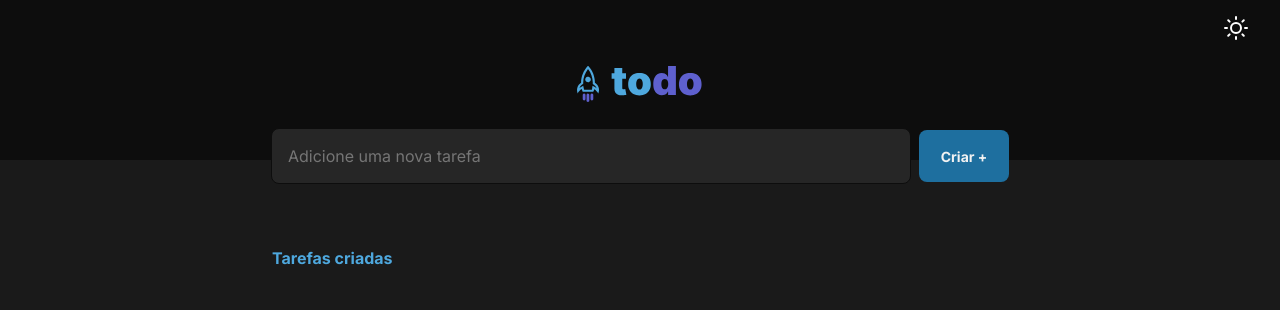
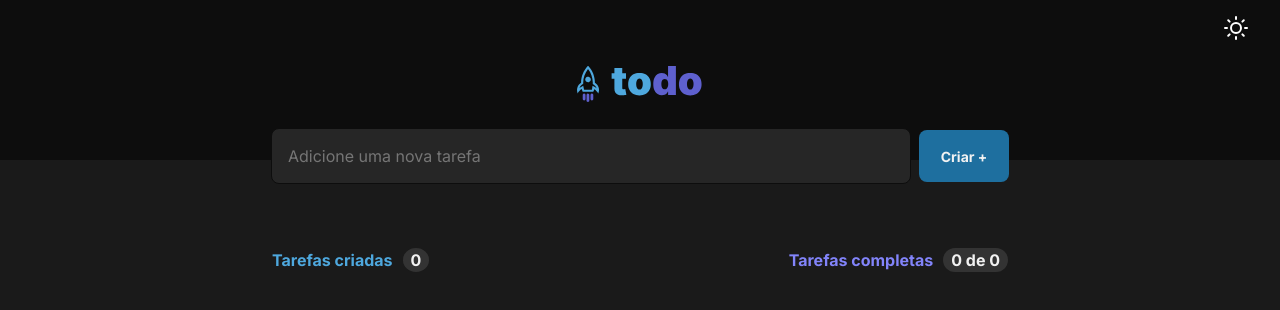
Before and after one commit to arthurbm/todo-app, a React (Vite) app: page / in a window 1280 px wide. Shown: the top 310 px of the page. Built offline with nearby package versions, Linux system fonts and the light colour scheme.

Commit message:
Make first header of tasks section

```diff
--- a/src/components/TasksSection/index.tsx
+++ b/src/components/TasksSection/index.tsx
@@ -1,15 +1,41 @@
 import React from 'react'
 import { TasksType } from '../../@types/tasks'
-import { Container, CustomText } from './styles'
+import {
+  Container,
+  CustomText,
+  NumberText,
+  NumberTextCompleted,
+  TextContainer,
+} from './styles'
 
 interface TasksSectionProps {
   tasks: TasksType[]
 }
 
 export function TasksSection({ tasks }: TasksSectionProps) {
+  function getTotalTasksAmount() {
+    return tasks.length
+  }
+
+  function getCompletedTasksAmout() {
+    return tasks.reduce<number>((acc, currentTask) => {
+      if (currentTask.isComplete) return acc + 1
+      return acc
+    }, 0)
+  }
+
   return (
     <Container>
-      <CustomText color="blue">Tarefas criadas</CustomText>
+      <TextContainer>
+        <div style={{ display: 'flex', alignItems: 'center' }}>
+          <CustomText color="blue">Tarefas criadas</CustomText>
+          <NumberText>{getTotalTasksAmount()}</NumberText>
+        </div>
+        <div style={{ display: 'flex', alignItems: 'center' }}>
+          <CustomText color="purple">Tarefas completas</CustomText>
+          <NumberTextCompleted>{`${getCompletedTasksAmout()} de ${getTotalTasksAmount()}`}</NumberTextCompleted>
+        </div>
+      </TextContainer>
       {tasks.map((task) => (
         <div key={task.id}>
           <h2>{task.title}</h2>
--- a/src/components/TasksSection/styles.ts
+++ b/src/components/TasksSection/styles.ts
@@ -1,4 +1,5 @@
 import styled from 'styled-components'
+import { checkColor } from '../../utils/checkColor'
 
 interface CustomTextProps {
   color: string
@@ -14,9 +15,36 @@ export const Container = styled.div`
   }
 `
 
+export const NumberText = styled.p`
+  font-size: 1rem;
+  font-weight: 700;
+  padding: 2px 8px;
+  border-radius: 50%;
+  margin-left: 0.625rem;
+  background-color: ${({ theme }) => theme.colors.quintenary};
+  color: ${({ theme }) => theme.colors.whiteText};
+`
+
+export const NumberTextCompleted = styled.p`
+  font-size: 1rem;
+  font-weight: 700;
+  padding: 2px 8px;
+  border-radius: 999px;
+  margin-left: 0.625rem;
+  background-color: ${({ theme }) => theme.colors.quintenary};
+  color: ${({ theme }) => theme.colors.whiteText};
+`
+
+export const TextContainer = styled.div`
+  display: flex;
+  flex-direction: row;
+  justify-content: space-between;
+  align-items: center;
+  width: 100%;
+`
+
 export const CustomText = styled.p<CustomTextProps>`
   font-size: 1rem;
   font-weight: 700;
-  color: ${({ color, theme }) =>
-    color === 'blue' ? theme.colors.blue2 : theme.colors.quaternary};
+  color: ${({ color, theme }) => checkColor(color, theme)};
 `
--- a/src/pages/Home/index.tsx
+++ b/src/pages/Home/index.tsx
@@ -18,7 +18,7 @@ export function Home() {
           {
             id: task.id,
             title: task.title,
-            isComplete: false,
+            isComplete: task.isComplete,
           },
         ]
       }
--- a/src/styles/themes/dark.ts
+++ b/src/styles/themes/dark.ts
@@ -4,8 +4,10 @@ export const dark = {
     secondary: '#0D0D0D',
     tertiary: '#262626',
     quaternary: '#808080',
+    quintenary: '#333333',
     button: '#1E6F9F',
     blue2: '#4EA8DE',
     whiteText: '#F2F2F2',
+    purple: '#8284FA',
   },
 }
--- a/src/styles/themes/light.ts
+++ b/src/styles/themes/light.ts
@@ -5,8 +5,10 @@ export const light = {
     // TODO: Change colors bellow
     tertiary: '#262626',
     quaternary: '#808080',
+    quintenary: '#333333',
     button: '#1E6F9F',
     blue2: '#4EA8DE',
     whiteText: '#F2F2F2',
+    purple: '#8284FA',
   },
 }
--- /dev/null
+++ b/src/utils/checkColor.ts
@@ -0,0 +1,7 @@
+export function checkColor(color: string, theme: any) {
+  if (color === 'blue') return theme.colors.blue2
+  else if (color === 'purple') return theme.colors.purple
+  else if (color === 'white') return theme.colors.whiteText
+  else if (color === 'backgroundGray') return theme.colors.quintenary
+  else return theme.colors.primary
+}
```
